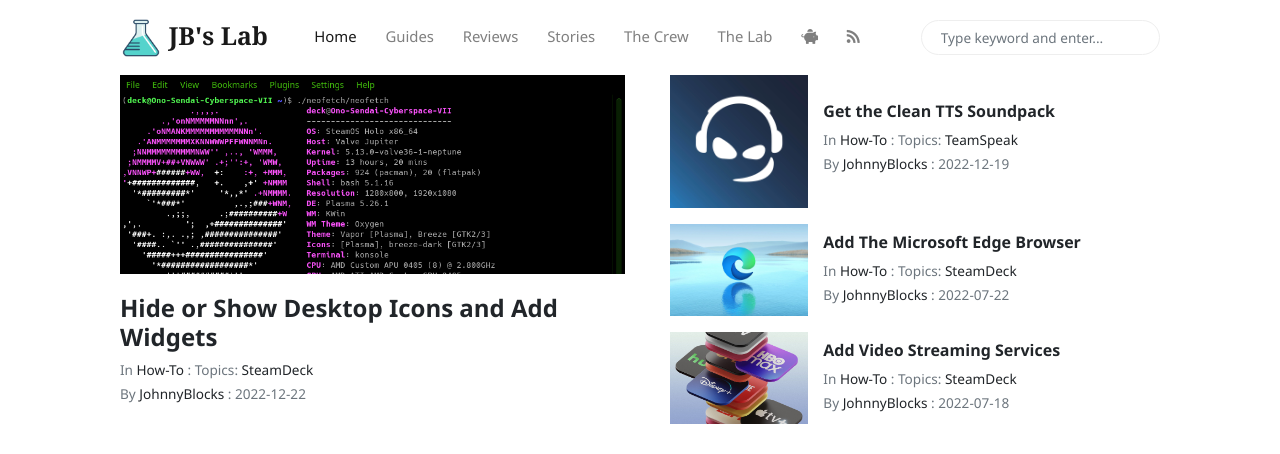
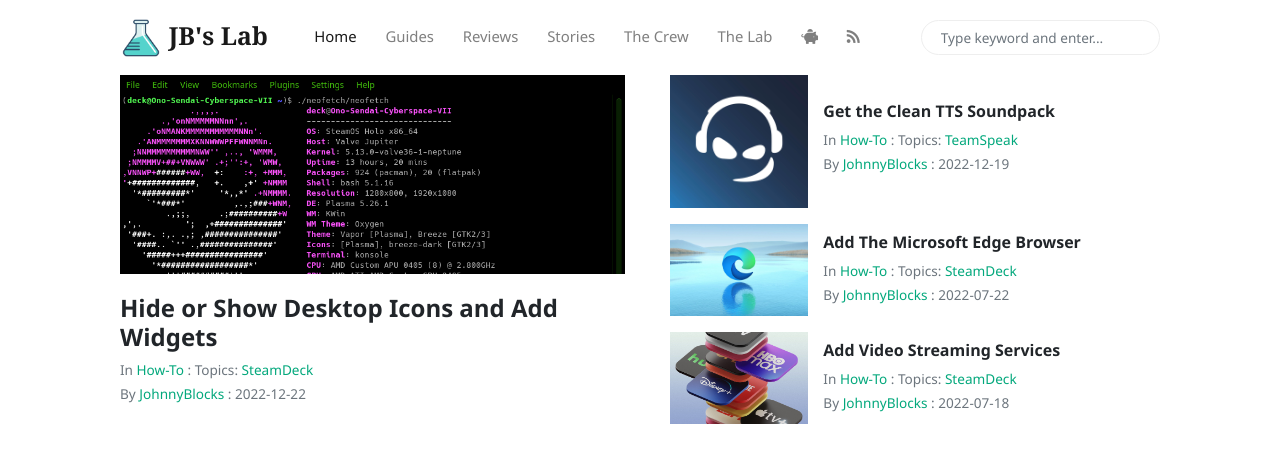
Before and after one commit to JohnnyBlocks/JBs-Lab-Production, a Jekyll site: the page built from index.html, in a window 1280 px wide and 1272 px high. Shown: the top 454 px of the window. Built offline with Jekyll 4.4.1, drawn with Linux system fonts in a browser that asks for light colours; nearby versions of some CDN libraries; the list of posts is cut into pages by our own code.

Commit message:
anchor color

```diff
--- a/_includes/main-loop-card.html
+++ b/_includes/main-loop-card.html
@@ -9,7 +9,7 @@
 	<small class="d-block text-muted">
 		In <span class="catlist">
 			{% for category in post.categories %}
-			<a class="text-dark" href="{{site.baseurl}}/{{ category | downcase }}/index.html#">{{ category }}</a>
+			<a href="{{site.baseurl}}/{{ category | downcase }}/index.html#">{{ category }}</a>
 			{% endfor %}
 		<span class="sep"> : Topics:</span>
 		{% for tag in post.tags %}
@@ -18,7 +18,7 @@
 		</span>
 	</small>
 	<small class="text-muted">
-		By <a class="text-dark" href='{{site.baseurl}}/lab-crew/{{ post.author | slugify }}.html'>{{ post.author }}</a> : {{ post.date | date: '%Y-%m-%d' }}
+		By <a href='{{site.baseurl}}/lab-crew/{{ post.author | slugify }}.html'>{{ post.author }}</a> : {{ post.date | date: '%Y-%m-%d' }}
 	</small>
 </div>
 {% if post.image %}
--- a/_includes/post-tags.html
+++ b/_includes/post-tags.html
@@ -1,7 +1,7 @@
 {% if tag != "Featured" and tag != 'Sticky'  %}
     {% if tag == "SteamDeck"  %}
-        <a class="text-dark smoothscroll" href="{{site.baseurl}}/topics/steamdeck.html">{{ tag }}</a>
+        <a class="smoothscroll" href="{{site.baseurl}}/topics/steamdeck.html">{{ tag }}</a>
     {% else %}
-        <a class="text-dark smoothscroll" href="{{site.baseurl}}/topics/index.html#{{ tag | downcase }}">{{ tag }}</a>
+        <a class="smoothscroll" href="{{site.baseurl}}/topics/index.html#{{ tag | downcase }}">{{ tag }}</a>
     {% endif%}
 {% endif %}
--- a/_includes/topic-bar.html
+++ b/_includes/topic-bar.html
@@ -7,9 +7,9 @@
             {% assign posts = tag | last %}
             {% if tag[0] != "Featured" and tag[0] != 'Sticky'  %}
                 {% if tag[0] == "SteamDeck"  %}
-                    <a class="{% if page.tags contains tag[0] %}  {% else %}text-dark{% endif %}" href="{{site.baseurl}}/topics/steamdeck.html">{{ tag[0] | downcase }}</a>
+                    <a class="{% if page.tags contains tag[0] %} {% else %}text-dark{% endif %}" href="{{site.baseurl}}/topics/steamdeck.html">{{ tag[0] | downcase }}</a>
                 {% else %}
-                    <a class="{% if page.tags contains tag[0] %}  {% else %}text-dark{% endif %}" href="{{site.baseurl}}/topics/index.html#{{ tag[0] | downcase }}">{{ tag[0] | downcase }}</a>
+                    <a class="{% if page.tags contains tag[0] %} {% else %}text-dark{% endif %}" href="{{site.baseurl}}/topics/index.html#{{ tag[0] | downcase }}">{{ tag[0] | downcase }}</a>
                 {% endif%}
             {% endif %}
         {% endfor %}
--- a/_layouts/default.html
+++ b/_layouts/default.html
@@ -88,7 +88,7 @@
                 All Rights Reserved.
             </div>
             <div class="mt-2">
-                <span>This site and <a class="text-dark" href="/lab-crew/johnnyblocks.html">JB's</a> content was created on the <a class="text-dark" target="_blank" href="https://www.steamdeck.com">Steam Deck</a>. Praise be to the <a class="text-dark" target="_blank" href="https://steamcommunity.com/id/gabelogannewell/">GabeN</a>!</span>
+                <span>This site and <a href="/lab-crew/johnnyblocks.html">JB's</a> content was created on the <a target="_blank" href="https://www.steamdeck.com">Steam Deck</a>. Praise be to the <a target="_blank" href="https://steamcommunity.com/id/gabelogannewell/">GabeN</a>!</span>
             </div>
         </div>
         </div>
--- a/index.html
+++ b/index.html
@@ -29,7 +29,7 @@ pagination:
         <small class="d-block text-muted">
             In <span class="catlist">
             {% for category in latest_post.categories %}
-                <a class="text-dark" href="{{site.baseurl}}/{{ category | downcase }}/index.html#">{{ category }}</a>
+                <a href="{{site.baseurl}}/{{ category | downcase }}/index.html#">{{ category }}</a>
             {% endfor %}
             <span class="sep"> : Topics:</span>
             {% for tag in latest_post.tags %}
@@ -38,7 +38,7 @@ pagination:
             </span>
         </small>
         <small class="text-muted">
-            By <a class="text-dark" href='{{site.baseurl}}/lab-crew/{{ latest_post.author | slugify }}.html'>{{ latest_post.author }}</a> : {{ latest_post.date | date: '%Y-%m-%d' }}
+            By <a href='{{site.baseurl}}/lab-crew/{{ latest_post.author | slugify }}.html'>{{ latest_post.author }}</a> : {{ latest_post.date | date: '%Y-%m-%d' }}
         </small>
     </div>
     </div>
@@ -64,7 +64,7 @@ pagination:
                     <small class="d-block text-muted">
                         In <span class="catlist">
                         {% for category in second_post.categories %}
-                            <a class="text-dark" href="{{site.baseurl}}/{{ category | downcase }}/index.html#">{{ category }}</a>
+                            <a href="{{site.baseurl}}/{{ category | downcase }}/index.html#">{{ category }}</a>
                         {% endfor %}
                         <span class="sep"> : Topics:</span>
                         {% for tag in second_post.tags %}
@@ -73,7 +73,7 @@ pagination:
                         </span>
                     </small>
                     <small class="text-muted">
-                        By <a class="text-dark" href='{{site.baseurl}}/lab-crew/{{ second_post.author | slugify }}.html'>{{ second_post.author }}</a> : {{ second_post.date | date: '%Y-%m-%d' }}
+                        By <a href='{{site.baseurl}}/lab-crew/{{ second_post.author | slugify }}.html'>{{ second_post.author }}</a> : {{ second_post.date | date: '%Y-%m-%d' }}
                     </small>
                 </div>
             </div>
@@ -95,7 +95,7 @@ pagination:
                     <small class="d-block text-muted">
                         In <span class="catlist">
                         {% for category in third_post.categories %}
-                            <a class="text-dark" href="{{site.baseurl}}/{{ category | downcase }}/index.html#">{{ category }}</a>
+                            <a href="{{site.baseurl}}/{{ category | downcase }}/index.html#">{{ category }}</a>
                         {% endfor %}
                         <span class="sep"> : Topics:</span>
                         {% for tag in third_post.tags %}
@@ -104,7 +104,7 @@ pagination:
                         </span>
                     </small>
                     <small class="text-muted">
-                        By <a class="text-dark" href='{{site.baseurl}}/lab-crew/{{ third_post.author | slugify }}.html'>{{ third_post.author }}</a> : {{ third_post.date | date: '%Y-%m-%d' }}
+                        By <a  href='{{site.baseurl}}/lab-crew/{{ third_post.author | slugify }}.html'>{{ third_post.author }}</a> : {{ third_post.date | date: '%Y-%m-%d' }}
                     </small>
                 </div>
             </div>
@@ -126,7 +126,7 @@ pagination:
                     <small class="d-block text-muted">
                         In <span class="catlist">
                         {% for category in fourth_post.categories %}
-                            <a class="text-dark" href="{{site.baseurl}}/{{ category | downcase }}/index.html#">{{ category }}</a>
+                            <a href="{{site.baseurl}}/{{ category | downcase }}/index.html#">{{ category }}</a>
                         {% endfor %}
                         <span class="sep"> : Topics:</span>
                         {% for tag in fourth_post.tags %}
@@ -135,7 +135,7 @@ pagination:
                         </span>
                     </small>
                     <small class="text-muted">
-                        By <a class="text-dark" href='{{site.baseurl}}/lab-crew/{{ fourth_post.author | slugify }}.html'>{{ fourth_post.author }}</a> : {{ fourth_post.date | date: '%Y-%m-%d' }}
+                        By <a href='{{site.baseurl}}/lab-crew/{{ fourth_post.author | slugify }}.html'>{{ fourth_post.author }}</a> : {{ fourth_post.date | date: '%Y-%m-%d' }}
                     </small>
                 </div>
             </div>
@@ -159,7 +159,7 @@ pagination:
                 <small class="d-block mt-2 text-muted">
                     In <span class="catlist">
                     {% for category in post.categories %}
-                        <a class="text-dark" href="{{site.baseurl}}/{{ category | downcase }}/index.html#">{{ category }}</a>
+                        <a href="{{site.baseurl}}/{{ category | downcase }}/index.html#">{{ category }}</a>
                     {% endfor %}
                     <span class="sep"> : Topics:</span>
                     {% for tag in post.tags %}
@@ -168,7 +168,7 @@ pagination:
                     </span>
                 </small>
                 <small class="text-muted">
-                    By <a class="text-dark" href='{{site.baseurl}}/lab-crew/{{ post.author | slugify }}.html'>{{ post.author }}</a> : {{ post.date | date: '%Y-%m-%d' }}
+                    By <a href='{{site.baseurl}}/lab-crew/{{ post.author | slugify }}.html'>{{ post.author }}</a> : {{ post.date | date: '%Y-%m-%d' }}
                 </small>
             </div>
             <div class="col-md-6 d-none d-md-block pr-0" style="background-size:cover;background-image:url({{site.baseurl}}/{{ post.image }});">
```
